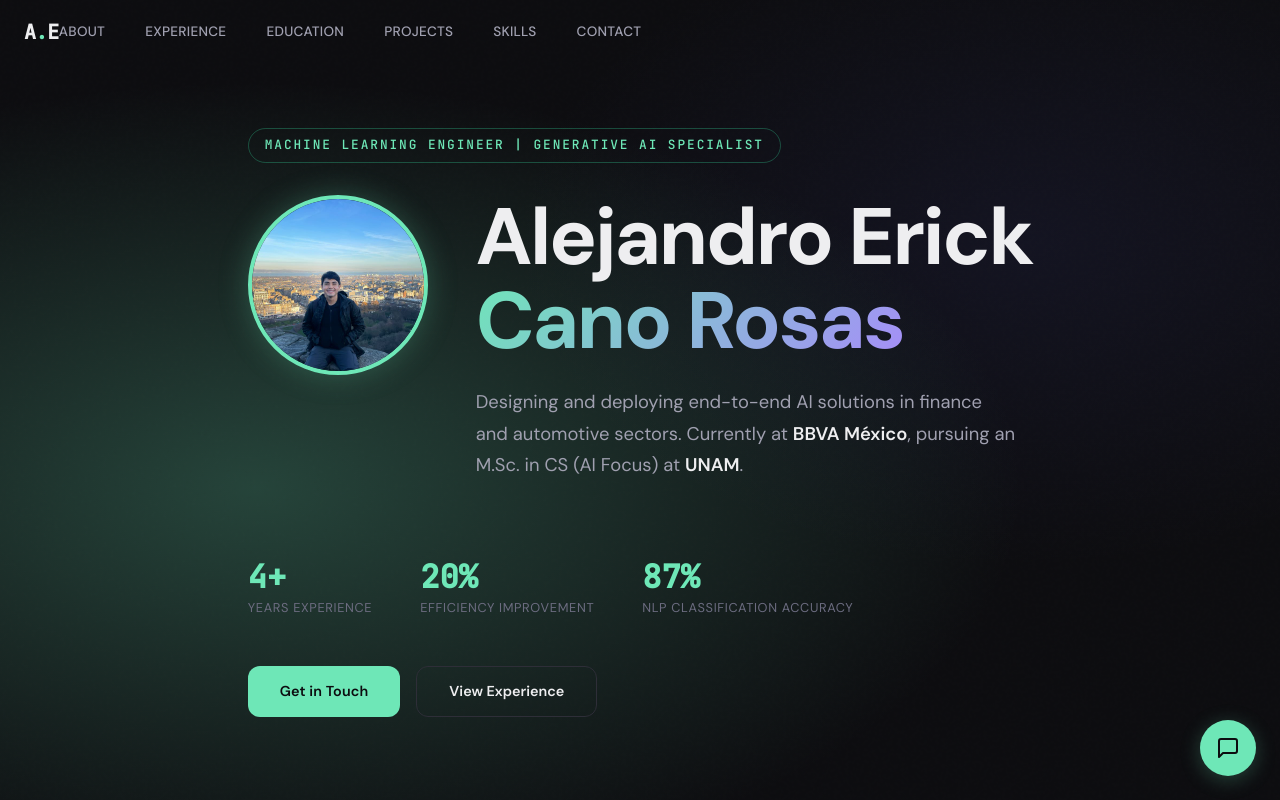
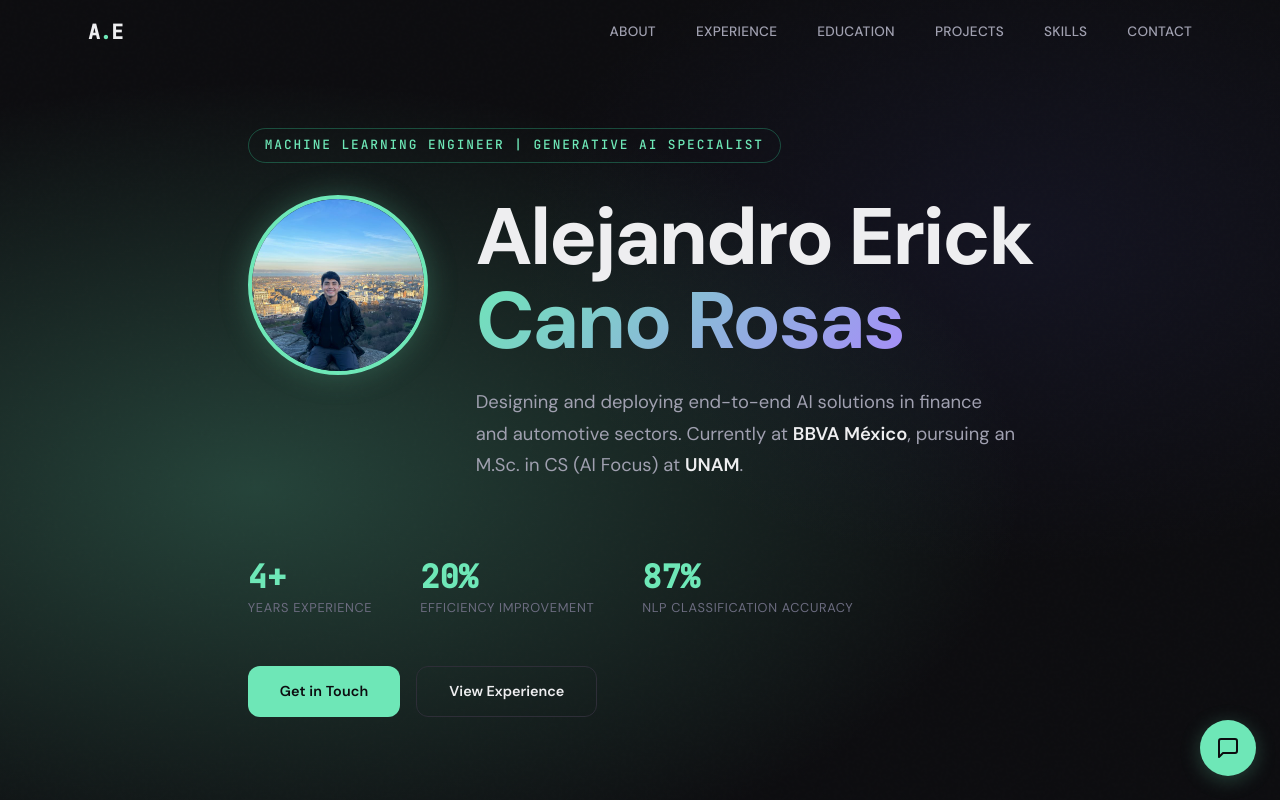
Before and after one commit to erickcr99/my-cv, a Next.js app: page / in a window 1280 px wide. Shown: the top 800 px of the page. Built offline with nearby package versions, Linux system fonts and the light colour scheme.

Commit message:
fix: navbar 100% inline styles, zero Tailwind dependency

```diff
--- a/components/Navbar.tsx
+++ b/components/Navbar.tsx
@@ -18,7 +18,6 @@ export default function Navbar() {
   useEffect(() => {
     const handleScroll = () => setScrolled(window.scrollY > 40);
     const handleResize = () => setIsMobile(window.innerWidth < 768);
-
     handleResize();
     window.addEventListener("scroll", handleScroll);
     window.addEventListener("resize", handleResize);
@@ -28,26 +27,50 @@ export default function Navbar() {
     };
   }, []);
 
-  return (
-    <nav className={`fixed top-0 left-0 right-0 z-50 transition-all duration-500 ${scrolled ? "nav-scrolled" : "nav-top"}`}>
-      {/* Barra principal */}
-      <div style={{
+  const navStyle: React.CSSProperties = {
+    position: "fixed",
+    top: 0,
+    left: 0,
+    right: 0,
+    zIndex: 50,
+    transition: "all 0.5s ease",
+    background: scrolled ? "rgba(12, 12, 15, 0.85)" : "transparent",
+    backdropFilter: scrolled ? "blur(16px)" : "none",
+    borderBottom: scrolled ? "1px solid #2e2e38" : "none",
+  };
+
+  const innerStyle: React.CSSProperties = {
     maxWidth: "72rem",
+    width: "100%",
     margin: "0 auto",
     padding: "0 1.5rem",
     height: "4rem",
     display: "flex",
     alignItems: "center",
     justifyContent: "space-between",
-      }}>
+    boxSizing: "border-box",
+  };
+
+  const linksStyle: React.CSSProperties = {
+    display: "flex",
+    alignItems: "center",
+    gap: "2.5rem",
+    listStyle: "none",
+    margin: 0,
+    padding: 0,
+  };
+
+  return (
+    <nav style={navStyle}>
+      <div style={innerStyle}>
         {/* Logo */}
         <a href="#" className="nav-logo">
           A<span className="nav-logo-dot">.</span>E
         </a>
 
-        {/* Desktop links — solo visibles si no es móvil */}
+        {/* Desktop links */}
         {!isMobile && (
-          <div style={{ display: "flex", alignItems: "center", gap: "2.5rem" }}>
+          <div style={linksStyle}>
             {navLinks.map((link) => (
               <a key={link.href} href={link.href} className="nav-link">
                 {link.label}
@@ -56,7 +79,7 @@ export default function Navbar() {
           </div>
         )}
 
-        {/* Hamburger — solo en móvil */}
+        {/* Hamburger — móvil */}
         {isMobile && (
           <button
             className="nav-hamburger"
```
Lines whose indentation alone changed are shown as unchanged.
